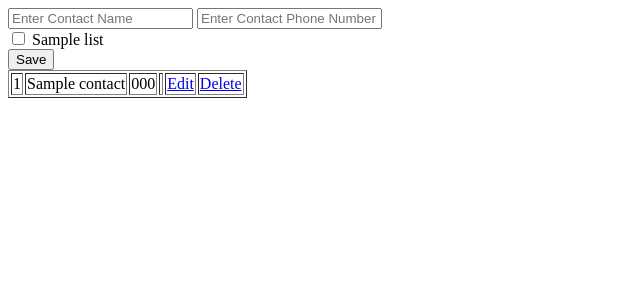
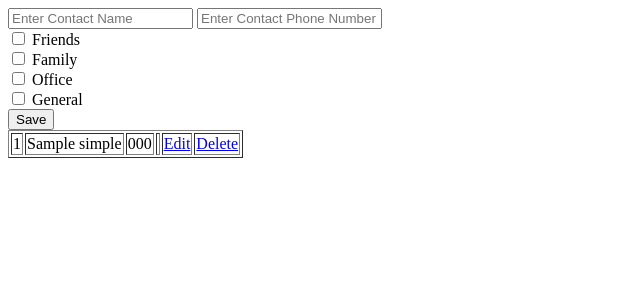
Before and after one commit to ishaquehassan/phplearning, a PHP site: page /index.php in a window 1280 px wide. Shown: the top 300 px of the page, without its empty margins (0-640 px from the left). Run offline with PHP 8.4, Linux system fonts and the light colour scheme; tables that the repository leaves empty or names only in its code hold one stand-in row (values such as "Sample post"); data that the repository does not hold is empty.

Commit message:
Reexplained sess10

```diff
--- a/sess10/index.php
+++ b/sess10/index.php
@@ -11,7 +11,7 @@
 <?php
 include 'connection.php';
 if (isset($_GET['delId'])) {
-    $delCmd = mysqli_query($connection, "DELETE FROM contacts WHERE cnt_id = " . $_GET['delId']);
+    $delCmd = mysqli_query($connection, "DELETE FROM contacts_simple WHERE cnt_id = " . $_GET['delId']);
     if ($delCmd) {
         $_SESSION['msg'] = "Deleted!";
         header("Location: index.php");
@@ -23,11 +23,12 @@ if (isset($_GET['delId'])) {
 }
 
 //Static Array for lists $listsTypes = array("Friends","Family","Office","General");
-$listsTypes = array();
+$listsTypes = array("Friends","Family","Office","General");
+/*$listsTypes = array();
 $listDataQuery = mysqli_query($connection,"SELECT * FROM contact_lists");
 while ($listRow = mysqli_fetch_array($listDataQuery)){
     $listsTypes[$listRow['list_id']] = $listRow['list_name'];
-}
+}*/
 ?>
 <?php if (!isset($_GET['editId'])) { ?>
     <form action="insert.php" method="post">
@@ -43,7 +44,7 @@ while ($listRow = mysqli_fetch_array($listDataQuery)){
         <input type="submit" value="Save"/>
     </form>
 <?php } else {
-    $contacts_edit_query = mysqli_query($connection, "SELECT * FROM contacts WHERE cnt_id = " . $_GET['editId']) or die(mysqli_error($connection));
+    $contacts_edit_query = mysqli_query($connection, "SELECT * FROM contacts_simple WHERE cnt_id = " . $_GET['editId']) or die(mysqli_error($connection));
     $editData = mysqli_fetch_array($contacts_edit_query);
     $contact_list_ids = array();
     if(strlen($editData['cnt_lists']) > 0){
@@ -57,6 +58,11 @@ while ($listRow = mysqli_fetch_array($listDataQuery)){
                placeholder="Enter Contact Phone Number"/>
         <br>
         <?php foreach ($listsTypes as $index => $listsType){ ?>
+            <?php
+            //echo $index." : ".$listsTypes[$contact_list_ids[$index]];
+            if(in_array($index,$contact_list_ids)){
+                echo "Item Found In array";
+            } ?>
             <label>
                 <input type="checkbox" name="list_id[]" value="<?=$index?>" <?=(in_array($index,$contact_list_ids) ? "checked" : "")?> /> <?=$listsType?>
             </label>
@@ -74,7 +80,7 @@ while ($listRow = mysqli_fetch_array($listDataQuery)){
 
 
 <?php
-$contacts_query = mysqli_query($connection, "SELECT * FROM contacts") or die(mysqli_error($connection));
+$contacts_query = mysqli_query($connection, "SELECT * FROM contacts_simple") or die(mysqli_error($connection));
 if (mysqli_num_rows($contacts_query) <= 0) { ?>
     <p>No Contacts Found!</p>
 <?php }
--- a/sess10/insert.php
+++ b/sess10/insert.php
@@ -6,7 +6,7 @@ if(isset($_POST['name']) and isset($_POST['number'])){
     */
 
     $cnt_list = implode(",",$_POST['list_id']);
-    $ins = mysqli_query($connection,"INSERT INTO contacts(cnt_name,cnt_numbers,cnt_list) VALUE('".$_POST['name']."','".$_POST['number']."','".$cnt_list."')");
+    $ins = mysqli_query($connection,"INSERT INTO contacts_simple(cnt_name,cnt_number,cnt_lists) VALUE('".$_POST['name']."','".$_POST['number']."','".$cnt_list."')");
     if($ins){
         // MSG with get request header("Location: index.php?msg=Saved!");
         //Msg with session
--- a/sess10/update.php
+++ b/sess10/update.php
@@ -5,9 +5,9 @@ if(isset($_POST['name']) and isset($_POST['number']) and isset($_POST['id'])){
     $cnt_list = implode(",",$_POST['list_id']);
 
     if(isset($_POST['save'])){
-        $ins = mysqli_query($connection,"UPDATE contacts SET cnt_name = '".$_POST['name']."',cnt_number = '".$_POST['number']."',cnt_lists = '".$cnt_list."' WHERE cnt_id = ".$_GET['id']);
+        $ins = mysqli_query($connection,"UPDATE contacts_simple SET cnt_name = '".$_POST['name']."',cnt_number = '".$_POST['number']."',cnt_lists = '".$cnt_list."' WHERE cnt_id = ".$_GET['id']);
     }elseif(isset($_POST['saveAs'])){
-        $ins = mysqli_query($connection,"INSERT INTO contacts(cnt_name,cnt_number,cnt_lists) VALUE('".$_POST['name']."','".$_POST['number']."','".$cnt_list."')");
+        $ins = mysqli_query($connection,"INSERT INTO contacts_simple(cnt_name,cnt_number,cnt_lists) VALUE('".$_POST['name']."','".$_POST['number']."','".$cnt_list."')");
     }
     if($ins){
         $_SESSION['msg'] = "Updated!";
```
